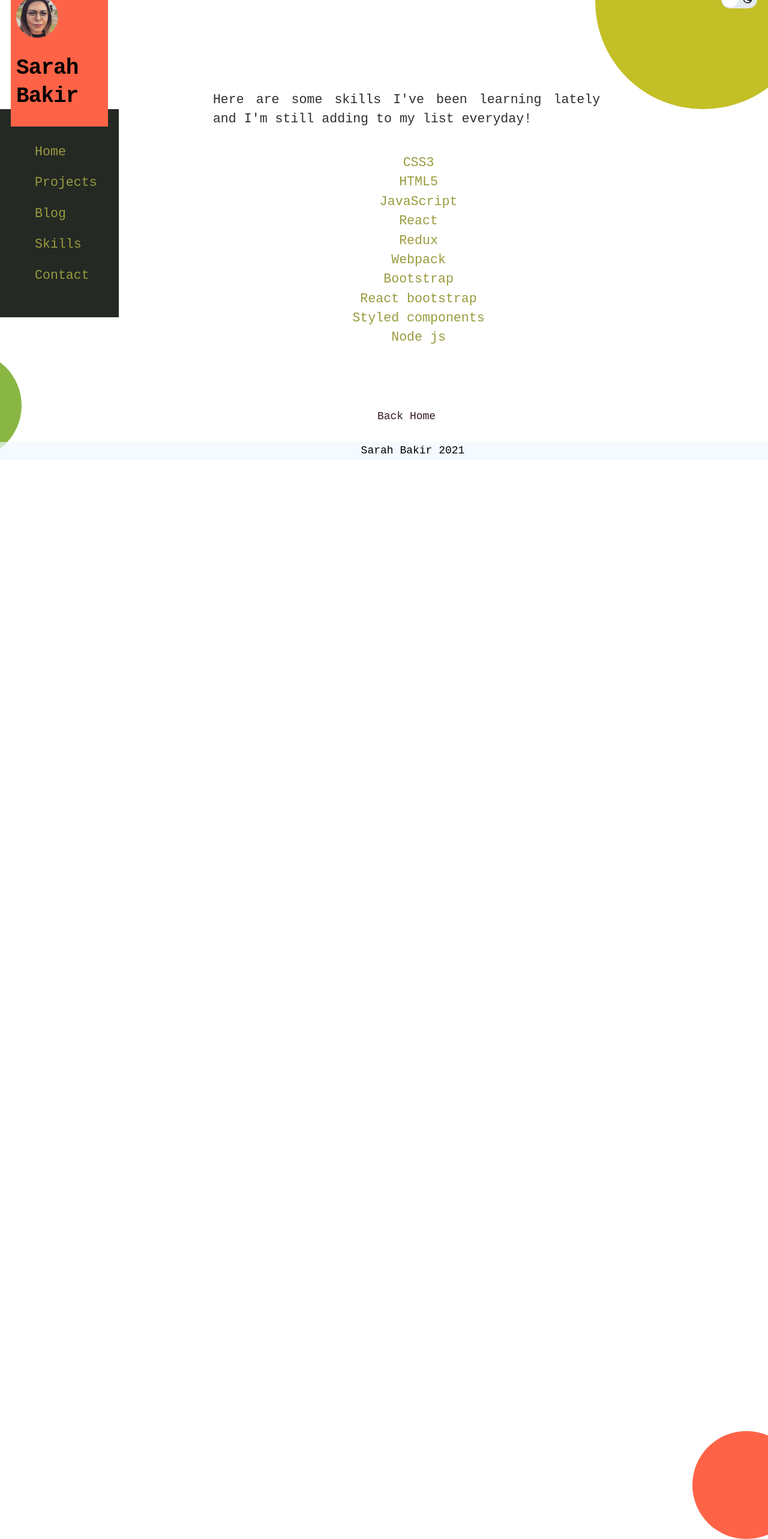
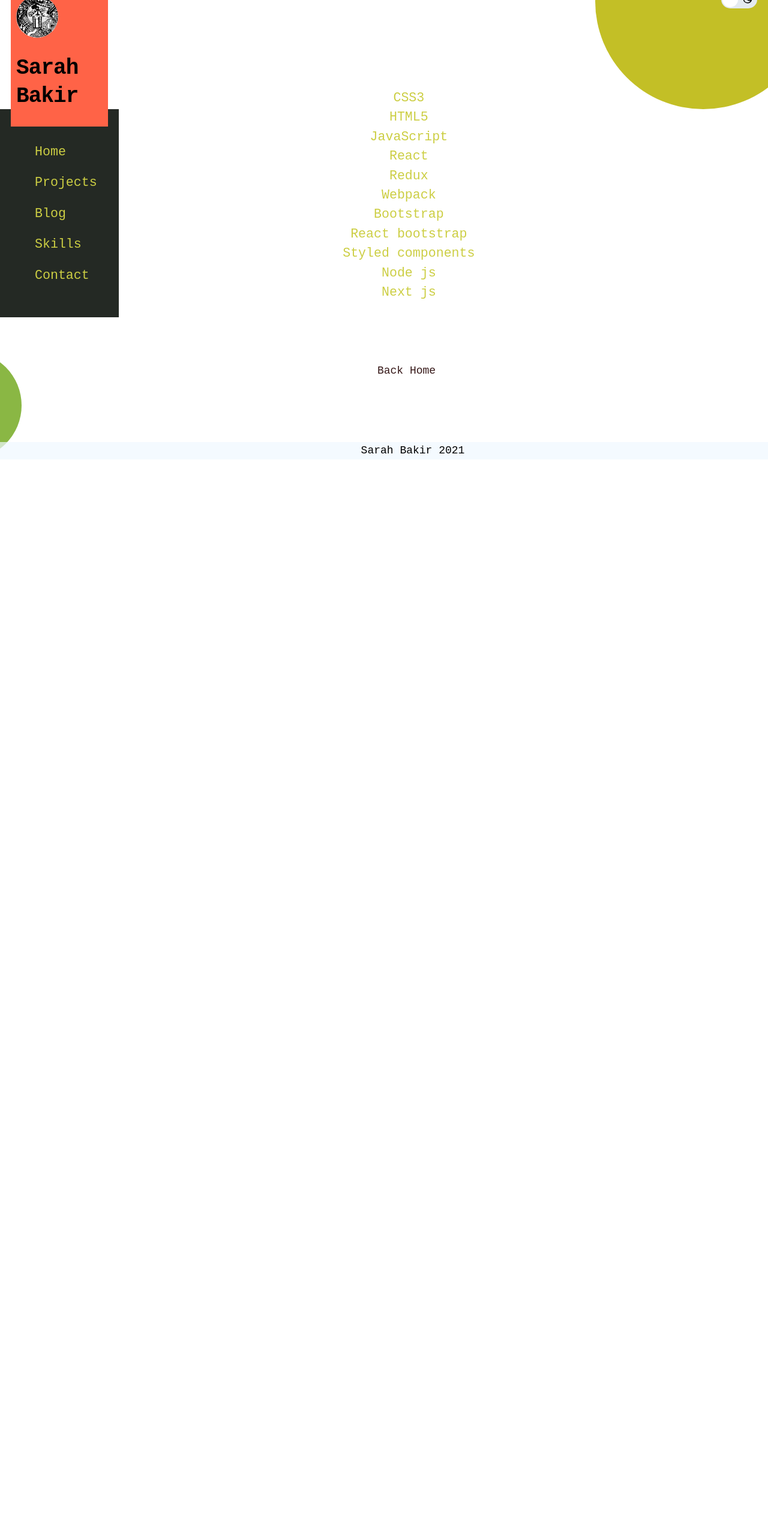
Before and after one commit to sarahkbakir/portfolio2, a Next.js app: page /skills in a window 1280 px wide. Shown: the part 34-2600 px from the top of the page at 60% size. After the commit the page ends 800 px from the top, so only its background shows below. Built offline with nearby package versions, Linux system fonts and the light colour scheme.

Commit message:
layout changes

```diff
--- a/components/layout.js
+++ b/components/layout.js
@@ -49,14 +49,19 @@ export default function Layout({ children, home }) {
           </div>
         ) : (
           <div className={utilStyles.heroimage}>
+            {/* <Link href='/hiddenLinks'>
+            <a>
+               */}
                 <Image
                   priority
-                  src="/images/profile1.jpg"
+                  src="/images/profile.png"
                   className={utilStyles.borderCircle}
                   height={70}
                   width={70}
                   alt={name}
-                />
+                  />
+                  {/* </a>
+                  </Link> */}
                 <h3 className={utilStyles.headingXl}>{name}</h3>
           </div>
         )}
@@ -68,7 +73,7 @@ export default function Layout({ children, home }) {
       <footer className={utilStyles.footer}>
         <span>Sarah Bakir 2021</span>
       </footer>
-      <div className={utilStyles.bottomballright}></div>
+
       {!home && (
           <div className={utilStyles.arrowright}>
             {<br />}
--- a/pages/Contact.js
+++ b/pages/Contact.js
@@ -17,7 +17,7 @@ export default function Contact() {
       <section className={`${utilStyles.headingMd} ${utilStyles.padding1px}`}>
         <h2 className={utilStyles.headingLg}>Contact</h2>
 
-        <ul className={utilStyles.list}>
+        <ul >
           {profiles.map((profile, index) => (
             <li className={utilStyles.listItem} key={index}>
               <a href={profileLinks[index]} passHref={true}>
--- a/pages/certificates.js
+++ b/pages/certificates.js
@@ -12,7 +12,7 @@ export default function certificates ({ allPostsData }) {
 
 
           <section className={`${utilStyles.headingMd} ${utilStyles.padding1px}`}>
-            <h2 className={utilStyles.headingLg}>Projects, Skills and certificates :</h2>
+            <h2 className={utilStyles.headingLg}>Projects</h2>
 
             <ul className={utilStyles.list}>
               {allPostsData.map(({ id, date, title }) => (
--- a/pages/skills.js
+++ b/pages/skills.js
@@ -5,19 +5,15 @@ import Link from 'next/link'
 
 
 export default function Skills () {
-let skills = ['CSS3', 'HTML5', 'JavaScript', 'React', 'Redux', 'Webpack', 'Bootstrap', 'React bootstrap', 'Styled components', 'Node js' ]
+let skills = ['CSS3', 'HTML5', 'JavaScript', 'React', 'Redux', 'Webpack', 'Bootstrap', 'React bootstrap', 'Styled components', 'Node js', 'Next js']
     return (
         <Layout certificates>
-            <section className={utilStyles.headingMd}>
-                <p>
-                    Here are some skills I've been learning lately and I'm still adding to my list everyday!
-                </p>
-            </section>
-      <section className={utilStyles.headingMd}>
-      <ul className={`${utilStyles.list} ${utilStyles.padding1px}`}>
+
+      <section className={`${utilStyles.headingMd} ${utilStyles.padding1px}`}>
+      <ul >
         {skills.map((skill, index)=> (
-            <li className='skill' key={index}>
-              {skill}
+            <li className={utilStyles.listItem} key={index}>
+            {skill}
             </li>
         ))}
       </ul>
--- a/styles/global.css
+++ b/styles/global.css
@@ -12,7 +12,7 @@ body {
   --color-text-primary: #302e2b;
 --color-text-secondary: rgb(228, 88, 63);
 --color-bg-primary: rgb(252, 255, 67);
---color-header-primary:#999b3d;
+--color-header-primary:#ccce43;
 --color-headers-bg:#351717;
 --color-bg-toggle: #e4eaf0;
 --color-text-brand:#1a1a19;
@@ -23,9 +23,9 @@ body {
 body[data-theme="dark"] {
   background-color: rgb(4, 3, 3);
   --color-text-primary: hsl(78, 81%, 94%);
-  --color-text-secondary: rgb(171, 197, 117);
+  --color-text-secondary: rgb(162, 204, 76);
   --color-bg-primary: rgb(20, 22, 26);
-  --color-header-primary:#d3dc31;
+  --color-header-primary:#ce5b38;
   --color-headers-bg:tomato;
   --color-bg-toggle: #a9a9a9;
   --color-text-brand:#fffdf5;
@@ -82,8 +82,6 @@ li{
 
 
 li a{
-  margin-left: 0.6rem;
-
   text-align: center;
   color: var(--color-text-secondary)
 }
@@ -112,6 +110,6 @@ img {
   max-height: 100%;
   display: inline-block;
 }
-.menu li {
+.menu  a li{
   color: var(--color-text-secondary);
 }
--- a/styles/utils.module.css
+++ b/styles/utils.module.css
@@ -4,7 +4,6 @@
     font-weight: 800;
     letter-spacing: -0.05rem;
     margin: 1rem 0;
-    /* color: rgb(132, 133, 57); */
 
   }
 
@@ -40,6 +39,9 @@
   .colorInherit {
     color: rgb(211, 0, 0);
 
+  }
+  .listItem{
+    margin-left: -1.8rem;
   }
 
   .padding1px {
@@ -114,21 +116,7 @@ padding: -2rem;
     transition: top 2s ease-in-out;
     z-index: 0;
   }
-  .bottomballright{
-    background-color: tomato;
-    position: absolute;
-  width: 10rem;
-  height: 10rem;
-  bottom: -100rem;
-  right: -3rem;
-  border-radius: 50%;
-  z-index: 0;
-  transition: all .2s ease-in-out;
-}
-.bottomballright:hover{
-    transform: scale(0.7,  0.7);
 
-  }
  .bottomball{
   background-color: rgba(135, 181, 62, 0.967);
   width: 10rem;
@@ -158,3 +146,6 @@ padding: -2rem;
     0% { opacity: 0}
     100%   { opacity: 1rem}
   }
+.list{
+  text-align: center;
+}
```
Also changed, not shown: public/images/profile.png.
